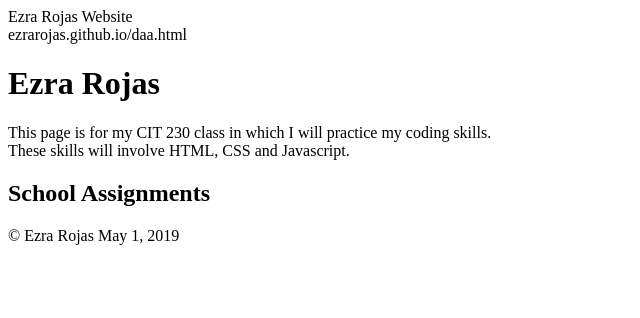
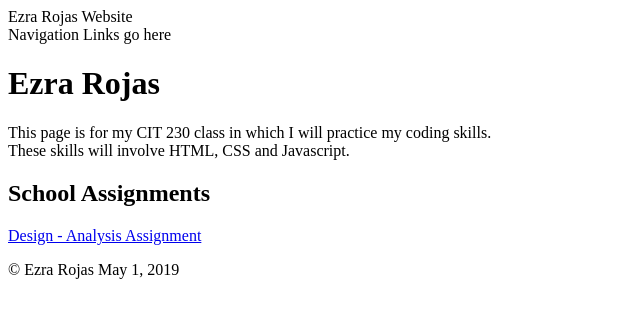
Before and after one commit to ezrarojas/ezrarojas.github.io, a plain HTML site: page index.html in a window 1280 px wide. Shown: the whole page, without its empty margins (0-640 px from the left). Drawn offline with Linux system fonts and the light colour scheme.

Commit message:
Added link update

```diff
--- a/index.html
+++ b/index.html
@@ -10,13 +10,18 @@
     <!--<title>Document</title>-->
 <body>
     <header> Ezra Rojas Website </header>
-    <nav> ezrarojas.github.io/daa.html </nav>
+    <nav> Navigation Links go here </nav>
         <main>
             <h1> Ezra Rojas </h1>
             <p>This page is for my CIT 230 class in which I will practice my coding skills.<br>
                 These skills will involve HTML, CSS and Javascript.
             </p>
             <h2> School Assignments </h2>
+            <p>
+                <a href="ezrarojas.github.io/daa.html">
+                    Design - Analysis Assignment
+                </a>
+            </p>
         </main>
         <footer><p>&copy; Ezra Rojas May 1, 2019 </p>
         </footer>
```
